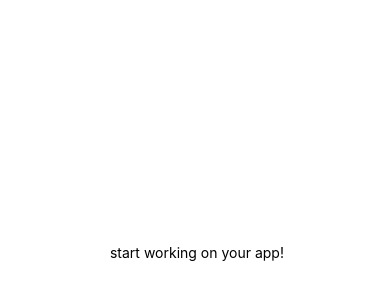
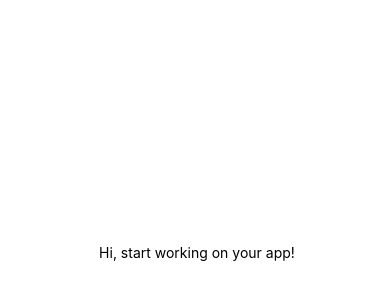
Before and after one commit to nikitapatil311/EExpress, a React Native app: screen / in a window 390 px wide. Shown: the part 170-470 px from the top of the page. Built offline with nearby package versions, Linux system fonts and the light colour scheme.

Commit message:
add libraries

```diff
--- a/App.js
+++ b/App.js
@@ -1,10 +1,13 @@
 import { StatusBar } from "expo-status-bar";
 import { StyleSheet, Text, View } from "react-native";
+import { useFonts } from "expo-font";
+import * as SplashScreen from "expo-splash-screen";
+import { useCallback } from "react";
 
 export default function App() {
   return (
     <View style={styles.container}>
-      <Text> start working on your app!</Text>
+      <Text> Hi, start working on your app!</Text>
       <StatusBar style="auto" />
     </View>
   );
```
